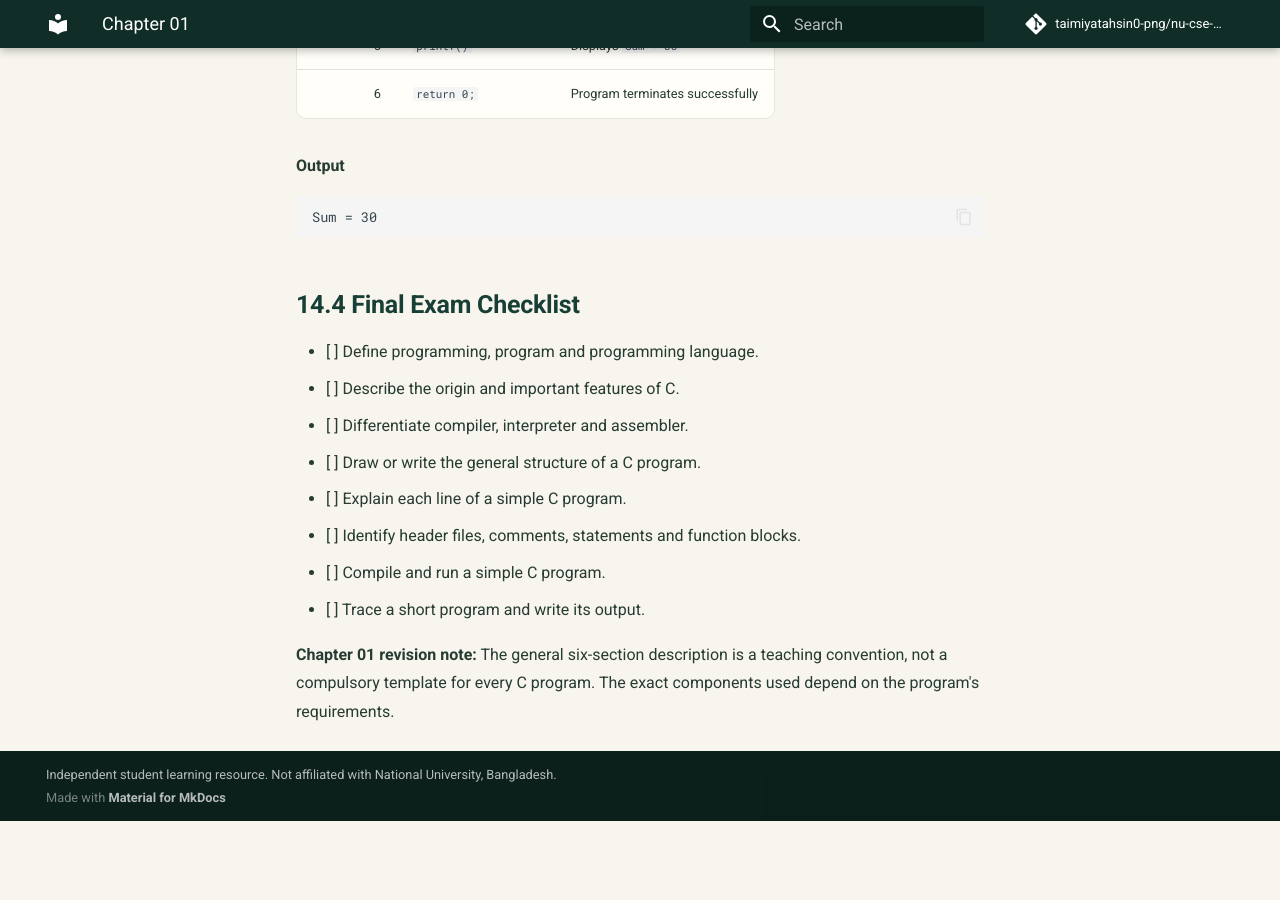
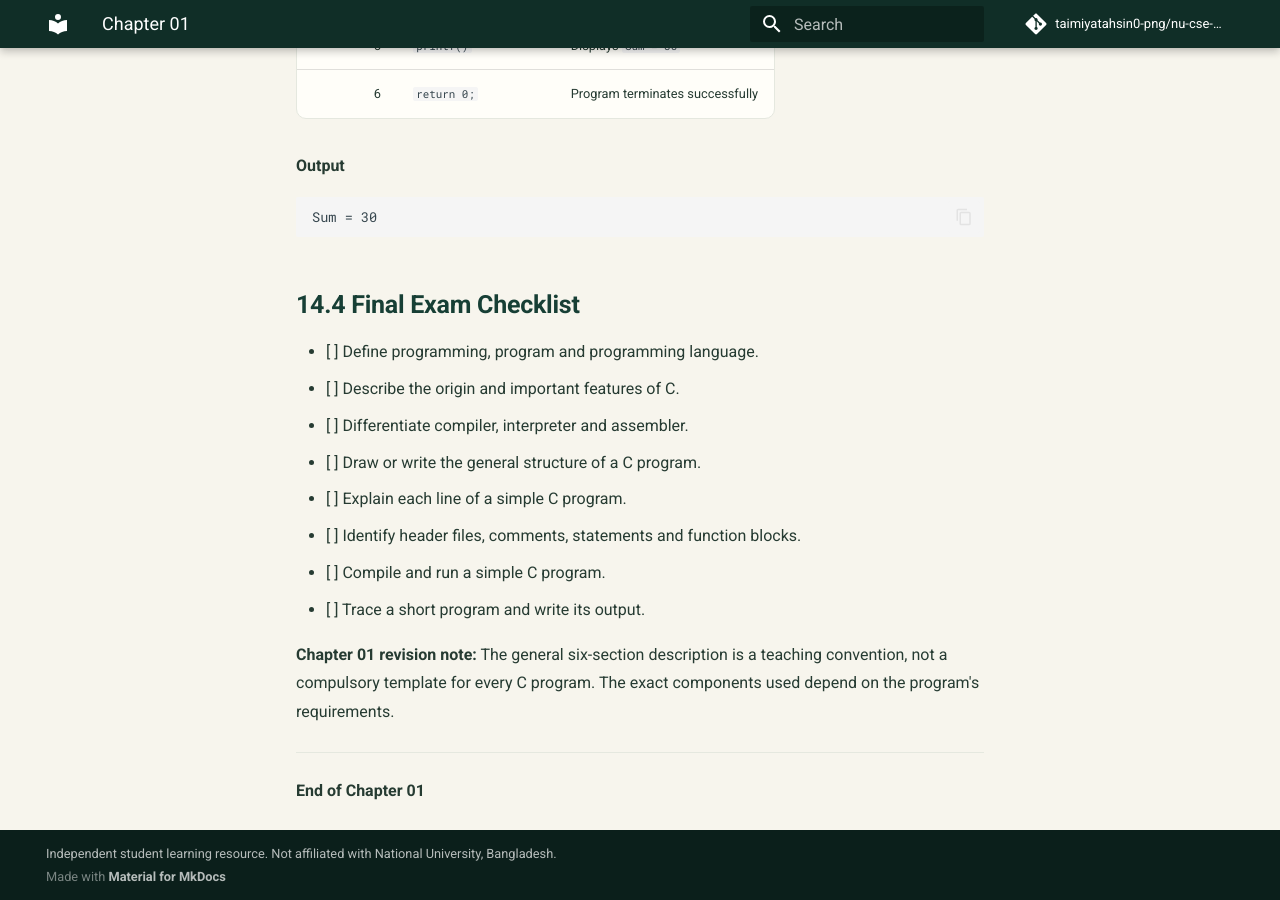
Before and after one commit to taimiyatahsin0-png/nu-cse-notes-store, an MkDocs documentation site: the page built from docs/subjects/spl/chapter-01.md, in a window 1280 px wide and 900 px high, scrolled down 24627 px. Built offline with MkDocs 1.6.1 and Material for MkDocs 9.7.7, drawn with Linux system fonts in a browser that asks for light colours; comment, search, counter and statistics services are not loaded; before the commit the page ends 25448 px from its top, so only the background shows below that.

Commit message:
Add a clear ending to SPL Chapter 01

```diff
--- a/docs/subjects/spl/chapter-01.md
+++ b/docs/subjects/spl/chapter-01.md
@@ -914,3 +914,7 @@ Sum = 30
 - [ ] Trace a short program and write its output.
 
 **Chapter 01 revision note:** The general six-section description is a teaching convention, not a compulsory template for every C program. The exact components used depend on the program's requirements.
+
+---
+
+**End of Chapter 01**
```
